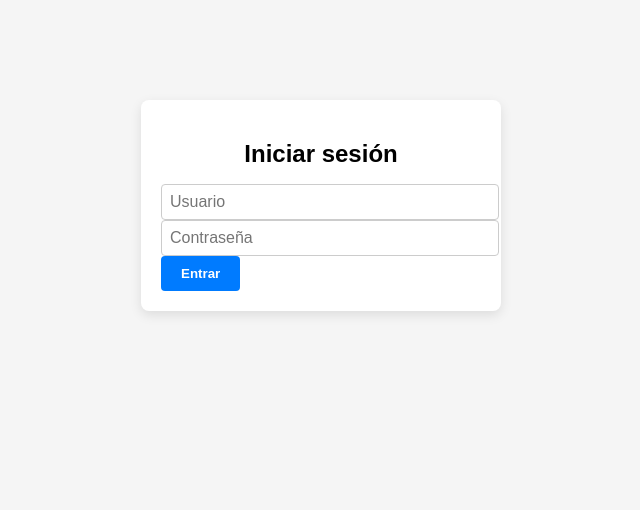
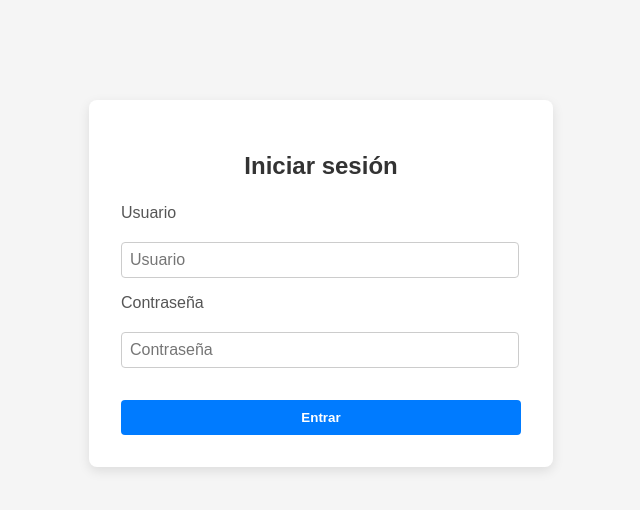
Before and after one commit to JairoVL/task-board, a React (Vite) app: page / in a window 1280 px wide. Shown: the top 510 px of the page, without its empty margins (319-959 px from the left). Built offline with nearby package versions, Linux system fonts and the light colour scheme.

Commit message:
fix dependencias, form login

```diff
--- a/package.json
+++ b/package.json
@@ -13,11 +13,13 @@
     "react": "18.2.0",
     "react-beautiful-dnd": "^13.1.1",
     "react-dom": "18.2.0",
+    "react-icons": "^5.5.0",
     "react-router-dom": "^7.6.3"
   },
   "devDependencies": {
     "@eslint/js": "^9.30.1",
     "@types/react": "18.2.56",
+    "@types/react-beautiful-dnd": "^13.1.8",
     "@types/react-dom": "18.2.14",
     "@types/react-router-dom": "^5.3.3",
     "@vitejs/plugin-react": "^4.6.0",
--- a/src/components/UI/Input/Input.module.scss
+++ b/src/components/UI/Input/Input.module.scss
@@ -1,5 +1,5 @@
 .input {
-  width: 100%;
+  width: 95%;
   padding: 8px;
   border-radius: 4px;
   border: 1px solid #ccc;
--- a/src/components/UI/Input/Input.tsx
+++ b/src/components/UI/Input/Input.tsx
@@ -3,12 +3,14 @@ import styles from "./Input.module.scss";
 
 
 type InputProps = {
+  id?: string;
   type?: string;
   placeholder?: string;
   value: string;
   onChange: (e: React.ChangeEvent<HTMLInputElement>) => void;
   className?: string;
 };
+
 
 const Input: React.FC<InputProps> = ({ type = 'text', placeholder, value, onChange, className }) => {
   return (
--- a/src/pages/Dashboard/Dashboard.tsx
+++ b/src/pages/Dashboard/Dashboard.tsx
@@ -8,7 +8,7 @@ import Column from './components/Column';
 import Select from "../../components/UI/Select/Select";
 import Button from "../../components/UI/Button/Button";
 import initialBoardData from "../../data/initialBoardData.json";
-import { useBoard } from '../../context/BoardContext';
+// import { useBoard } from '../../context/BoardContext';
 
 
 type DashboardProps = {
--- a/src/pages/Dashboard/components/TaskCard.tsx
+++ b/src/pages/Dashboard/components/TaskCard.tsx
@@ -3,6 +3,7 @@ import { Draggable } from "react-beautiful-dnd";
 import styles from "../Dashboard.module.scss";
 import type { Task } from "../../../types/board";
 import Card from "../../../components/UI/Card/Card";
+import { FiEdit, FiTrash } from "react-icons/fi";
 
 type TaskCardProps = {
   task: Task;
@@ -32,7 +33,8 @@ const TaskCard: React.FC<TaskCardProps> = ({
               <div className={styles.taskHeader}>
                 <span>{task.title}</span>
                 <hr />
-                <span className={`${styles.priority} ${styles[task.priority]}`}> <><i>prioridad</i> </>
+                <span className={`${styles.priority} ${styles[task.priority]}`}>
+                  <i>prioridad</i>{" "}
                   {task.priority === "low"
                     ? "🔵 Baja"
                     : task.priority === "medium"
@@ -42,8 +44,12 @@ const TaskCard: React.FC<TaskCardProps> = ({
               </div>
 
               <div className={styles.taskActions}>
-                <button onClick={() => onEdit(columnId, task.id)}>✏️</button>
-                <button onClick={() => onDelete(columnId, task.id)}>🗑️</button>
+                <button onClick={() => onEdit(columnId, task.id)} aria-label="Editar tarea">
+                  <FiEdit size={18} />
+                </button>
+                <button onClick={() => onDelete(columnId, task.id)} aria-label="Eliminar tarea">
+                  <FiTrash size={18} />
+                </button>
               </div>
             </div>
           </Card>
--- a/src/pages/Login/Login.module.scss
+++ b/src/pages/Login/Login.module.scss
@@ -1,6 +1,6 @@
 .container {
-  padding: 20px;
-  max-width: 320px;
+  padding: 2rem;
+  max-width: 400px;
   margin: 100px auto;
   background-color: #fff;
   border-radius: 8px;
@@ -8,6 +8,25 @@
 }
 
 .title {
-  margin-bottom: 16px;
+  margin-bottom: 24px;
   text-align: center;
+  font-size: 1.5rem;
+  color: #333;
 }
+
+.form {
+  display: flex;
+  flex-direction: column;
+  gap: 16px;
+}
+
+.label {
+  font-weight: 500;
+  margin-bottom: 4px;
+  color: #555;
+}
+
+
+.button {
+  margin-top: 16px;
+}
--- a/src/pages/Login/Login.tsx
+++ b/src/pages/Login/Login.tsx
@@ -25,26 +25,37 @@ const Login: React.FC<LoginProps> = ({ onLogin }) => {
   };
 
   return (
-    <div className={styles.container}>
-      <h2 className={styles.title}>Iniciar sesión</h2>
+  <div className={styles.container}>
+    <h2 className={styles.title}>Iniciar sesión</h2>
 
+    <form className={styles.form} onSubmit={(e) => { e.preventDefault(); handleLogin(); }}>
+      <label htmlFor="username" className={styles.label}>Usuario</label>
       <Input
+        id="username"
         type="text"
         placeholder="Usuario"
         value={username}
         onChange={(e) => setUsername(e.target.value)}
+        className={styles.input}
       />
 
+      <label htmlFor="password" className={styles.label}>Contraseña</label>
       <Input
+        id="password"
         type="password"
         placeholder="Contraseña"
         value={password}
         onChange={(e) => setPassword(e.target.value)}
+        className={styles.input}
       />
 
-      <Button onClick={handleLogin} variant="primary">Entrar</Button>
-    </div>
-  );
+      <Button type="submit" variant="primary" className={styles.button}>
+        Entrar
+      </Button>
+    </form>
+  </div>
+);
 };
 
+
 export default Login;
```
Also changed, not shown: 1 other file (tests, documents, lock files or other folders).
